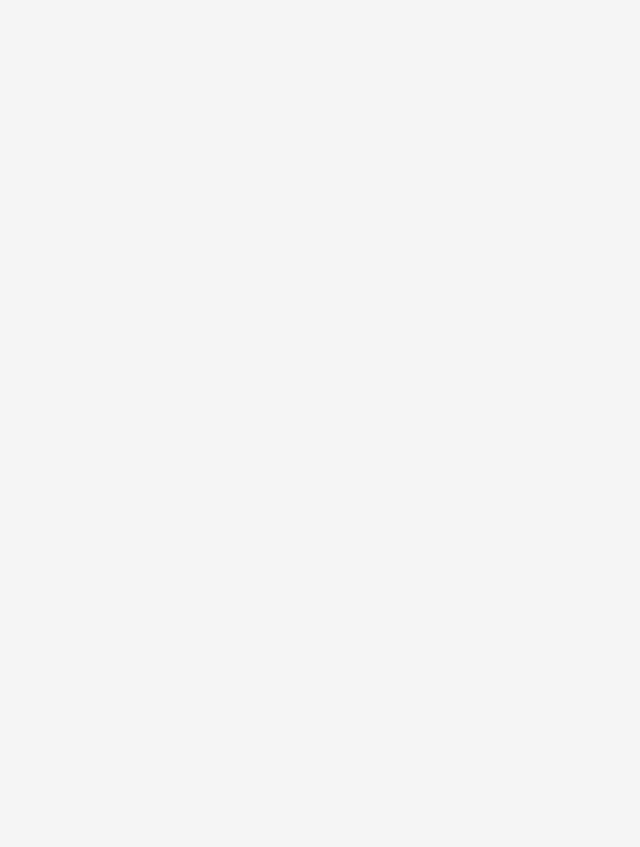
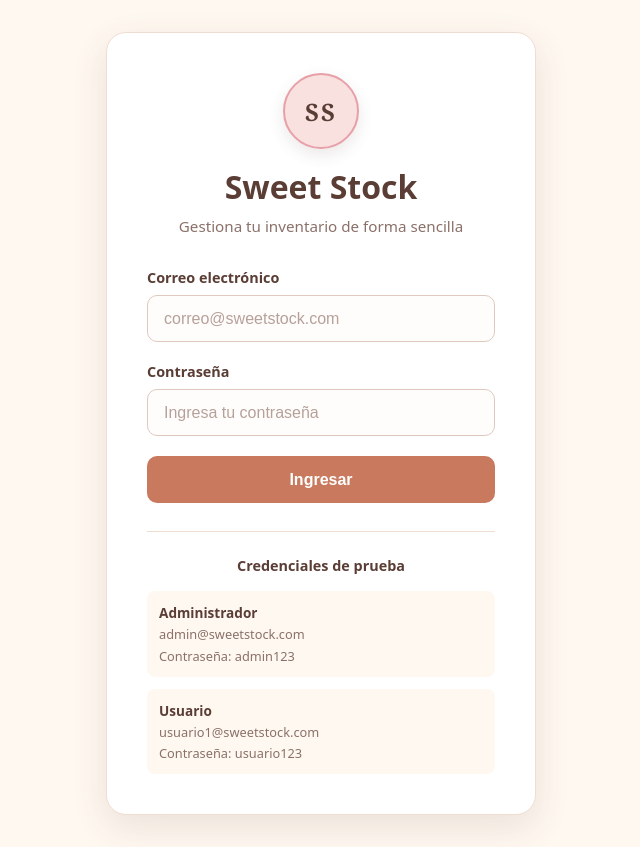
Before and after one commit to kevinob03/proyecto-sweet-stock, a React (Vite) app: page /login in a window 1280 px wide. Before the commit this address had no page. Shown: the whole page, without its empty margins (319-959 px from the left). Before the commit the page ends 800 px from the top, so only its background shows below. Built offline with nearby package versions, Linux system fonts and the light colour scheme.

Commit message:
cambios al login y al dashboard

```diff
--- a/db.json
+++ b/db.json
@@ -73,9 +73,9 @@
     },
     {
       "id": 2,
-      "nombre": "Empleado 1",
-      "email": "empleado@sweetstock.com",
-      "password": "empleado123",
+      "nombre": "Usuario 1",
+      "email": "usuario1@sweetstock.com",
+      "password": "usuario123",
       "rol": "user"
     }
   ]
--- a/src/pages/Dashboard/Dashboard.jsx
+++ b/src/pages/Dashboard/Dashboard.jsx
@@ -0,0 +1,43 @@
+import "./Dashboard.css";
+
+function Dashboard() {
+  return (
+    <main className="dashboard-page">
+      <section className="dashboard-header">
+        <span className="dashboard-label">
+          ADMINISTRACIÓN
+        </span>
+
+        <h1>Dashboard</h1>
+
+        <p>
+          Consulta y administra el estado de tu inventario.
+        </p>
+      </section>
+
+      <section className="dashboard-cards">
+        <article className="dashboard-card">
+          <span>Total de productos</span>
+          <strong>5</strong>
+        </article>
+
+        <article className="dashboard-card">
+          <span>Stock disponible</span>
+          <strong>140</strong>
+        </article>
+
+        <article className="dashboard-card">
+          <span>Stock bajo</span>
+          <strong>0</strong>
+        </article>
+
+        <article className="dashboard-card">
+          <span>Sin stock</span>
+          <strong>0</strong>
+        </article>
+      </section>
+    </main>
+  );
+}
+
+export default Dashboard;
--- a/src/pages/Login/Login.jsx
+++ b/src/pages/Login/Login.jsx
@@ -28,7 +28,12 @@ function Login() {
       }
 
       login(usuario);
-      navigate("/inicio");
+
+      if (usuario.rol === "admin") {
+        navigate("/dashboard");
+      } else if (usuario.rol === "user") {
+        navigate("/home");
+      }
     } catch (error) {
       setError("No se pudo conectar con el servidor.");
     } finally {
@@ -39,7 +44,6 @@ function Login() {
   return (
     <main className="login-page">
       <section className="login-card">
-
         <div className="login-header">
           <div className="login-logo">SS</div>
 
@@ -49,7 +53,6 @@ function Login() {
         </div>
 
         <form className="login-form" onSubmit={handleSubmit}>
-
           <div className="form-group">
             <label htmlFor="email">
               Correo electrónico
@@ -93,7 +96,6 @@ function Login() {
           >
             {cargando ? "Ingresando..." : "Ingresar"}
           </button>
-
         </form>
 
         <div className="login-credentials">
@@ -106,12 +108,11 @@ function Login() {
           </div>
 
           <div className="credential">
-            <strong>Empleado</strong>
-            <span>empleado@sweetstock.com</span>
-            <span>Contraseña: empleado123</span>
+            <strong>Usuario</strong>
+            <span>usuario1@sweetstock.com</span>
+            <span>Contraseña: usuario123</span>
           </div>
         </div>
-
       </section>
     </main>
   );
--- a/src/routes/AppRoutes.jsx
+++ b/src/routes/AppRoutes.jsx
@@ -1,20 +1,38 @@
-import { Routes, Route } from "react-router-dom";
+import { Routes, Route, Navigate } from "react-router-dom";
 
+import Login from "../pages/Login/Login";
 import Home from "../pages/Home/Home";
-import Login from "../pages/Login/Login";
+import Dashboard from "../pages/Dashboard/Dashboard";
 import Productos from "../pages/Productos/Productos";
 import Categorias from "../pages/Categorias/Categorias";
+
+import ProtectedRoute from "./ProtectedRoute";
 
 function AppRoutes() {
   return (
     <Routes>
-      <Route path="/" element={<Login />} />
 
-      <Route path="/inicio" element={<Home />} />
+      {/* Ruta pública */}
+      <Route path="/login" element={<Login />} />
 
-      <Route path="/productos" element={<Productos />} />
+      {/* Rutas para usuarios autenticados */}
+      <Route element={<ProtectedRoute allowedRoles={["admin", "user"]} />}>
+        <Route path="/home" element={<Home />} />
+        <Route path="/productos" element={<Productos />} />
+      </Route>
 
-      <Route path="/categorias" element={<Categorias />} />
+      {/* Rutas exclusivas del administrador */}
+      <Route element={<ProtectedRoute allowedRoles={["admin"]} />}>
+        <Route path="/dashboard" element={<Dashboard />} />
+        <Route path="/categorias" element={<Categorias />} />
+      </Route>
+
+      {/* Ruta inicial */}
+      <Route path="/" element={<Navigate to="/login" replace />} />
+
+      {/* Rutas inexistentes */}
+      <Route path="*" element={<Navigate to="/" replace />} />
+
     </Routes>
   );
 }
--- /dev/null
+++ b/src/routes/ProtectedRoute.jsx
@@ -0,0 +1,18 @@
+import { Navigate, Outlet } from "react-router-dom";
+import { useAuth } from "../context/AuthContext";
+
+function ProtectedRoute({ allowedRoles }) {
+  const { usuario } = useAuth();
+
+  if (!usuario) {
+    return <Navigate to="/login" replace />;
+  }
+
+  if (!allowedRoles.includes(usuario.rol)) {
+    return <Navigate to="/home" replace />;
+  }
+
+  return <Outlet />;
+}
+
+export default ProtectedRoute;
```
